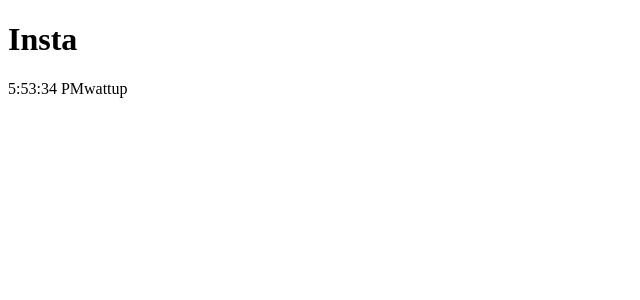
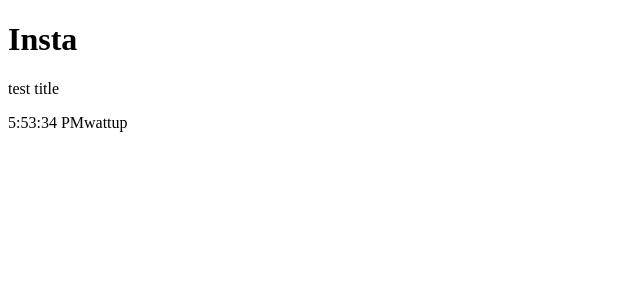
Before and after one commit to katherinemat/insta, a React (Create React App) app: page / in a window 1280 px wide. Shown: the top 300 px of the page, without its empty margins (0-640 px from the left). Built offline with nearby package versions, Linux system fonts and the light colour scheme; the HTML template or start-up script is replaced by a standard one.

Commit message:
pass props from feed component to photo component.

```diff
--- a/package.json
+++ b/package.json
@@ -3,12 +3,13 @@
   "version": "0.1.0",
   "private": true,
   "dependencies": {
+    "prop-types": "^15.5.10",
     "react": "^15.6.1",
     "react-dom": "^15.6.1",
     "react-scripts": "1.0.11"
   },
   "scripts": {
-    "start": "react-scripts start",
+    "start": "webpack-dev-server",
     "build": "react-scripts build",
     "test": "react-scripts test --env=jsdom",
     "eject": "react-scripts eject"
--- a/src/components/App.js
+++ b/src/components/App.js
@@ -1,11 +1,13 @@
 import React, { Component } from 'react';
 import Header from "./Header";
+import Feed from "./Feed";
 
 class App extends Component {
   render() {
     return (
       <div className="App">
       <Header />
+      <Feed />
         <p>{new Date().toLocaleTimeString()}wattup</p>
       </div>
     );
--- /dev/null
+++ b/src/components/Feed.jsx
@@ -0,0 +1,21 @@
+import React from "react";
+import Photo from "./Photo";
+
+class Feed extends React.Component {
+  constructor(props) {
+    super(props);
+    this.state = {
+      photoList: [],
+    };
+  }
+
+  render() {
+    return (
+      <div>
+        <Photo title="test title" />
+      </div>
+    );
+  }
+}
+
+export default Feed;
--- /dev/null
+++ b/src/components/Photo.jsx
@@ -0,0 +1,16 @@
+import React from "react";
+import PropTypes from "prop-types";
+
+function Photo(props) {
+  return (
+    <div>
+      <p>{props.title}</p>
+    </div>
+  );
+}
+
+Photo.propTypes = {
+  title: PropTypes.string.isRequired
+};
+
+export default Photo;
```
